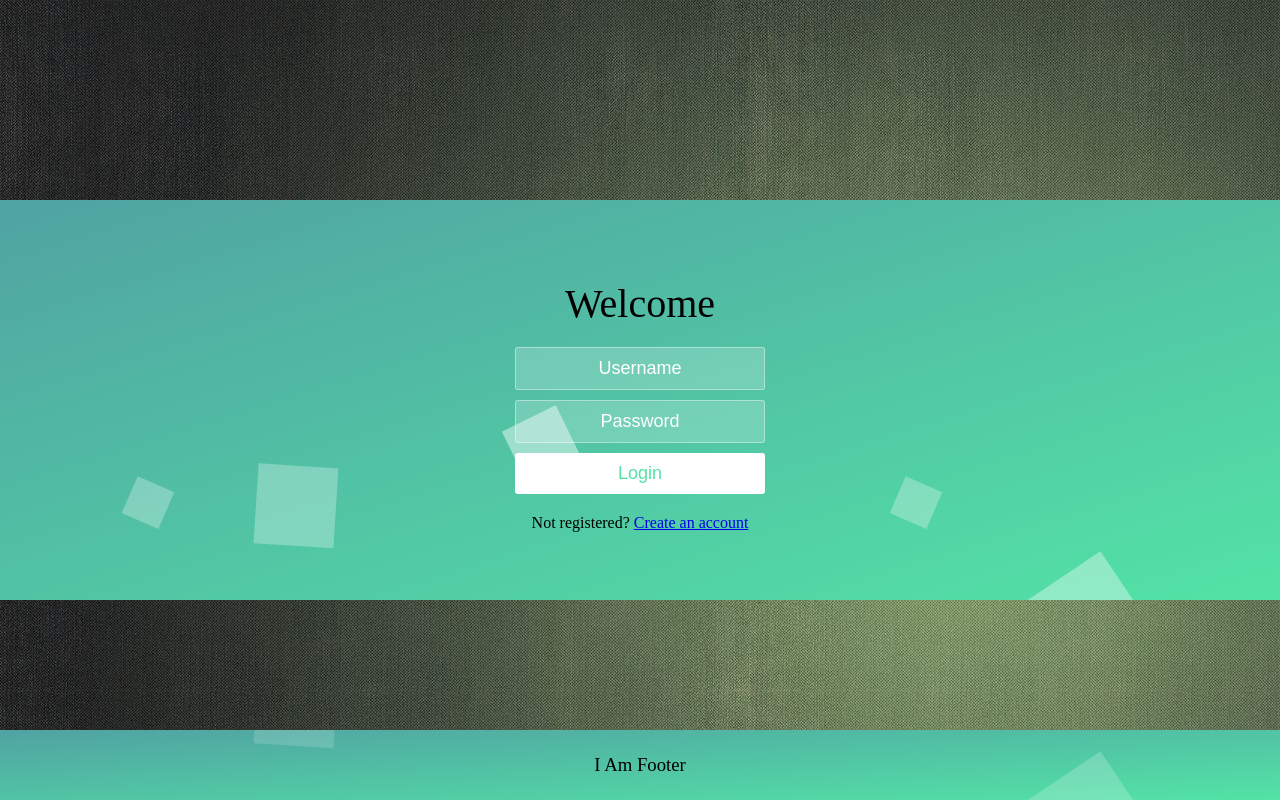
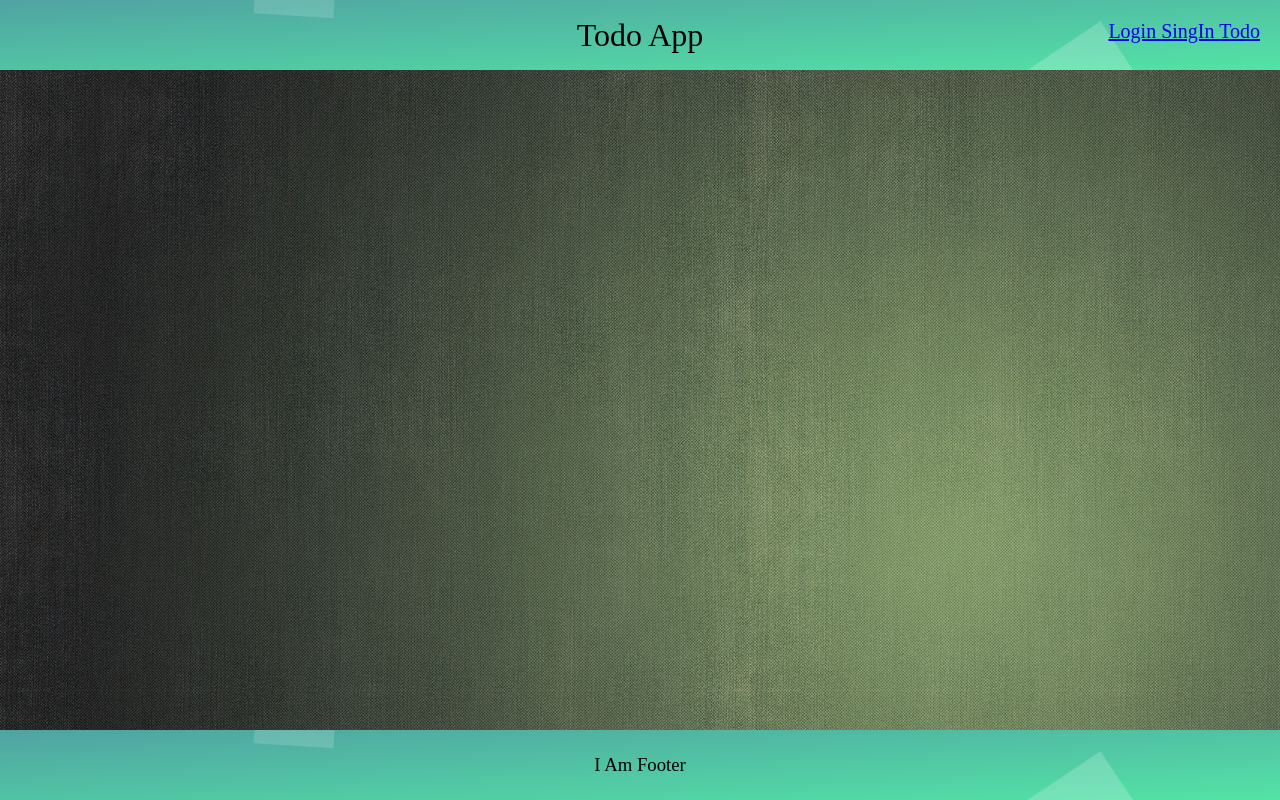
Before and after one commit to AlexanderVictorov/React_todo, a React (Create React App) app: page / in a window 1280 px wide. Built offline with nearby package versions, Linux system fonts and the light colour scheme; a web font is replaced by a local one.

Commit message:
installRoute

```diff
--- a/package.json
+++ b/package.json
@@ -12,6 +12,7 @@
     "@testing-library/user-event": "^13.5.0",
     "react": "^17.0.2",
     "react-dom": "^17.0.2",
+    "react-router-dom": "^6.2.1",
     "react-scripts": "5.0.0",
     "web-vitals": "^2.1.4"
   },
--- a/src/App.js
+++ b/src/App.js
@@ -1,18 +1,21 @@
 import React from "react";
 import './App.css';
+import {Route, Routes} from 'react-router-dom';
+import Footer from "./Components/Footer/Footer";
+import Login from "./Pages/Login/Login";
+import TodoList from "./Components/Todo/TodoList";
 import Header from "./Components/Header/Header";
-import TodoList from "./Components/Todo/TodoList";
-import Footer from "./Components/Footer/Footer";
 import Registration from "./Pages/Registration/Registration";
-import Login from "./Pages/Login/Login";
 
 function App() {
     return (
         <div className="App">
             <Header/>
-            {/*<TodoList/>*/}
-            <Login/>
-            {/*<Registration/>*/}
+            <Routes>
+                <Route path="login" element={<Login/>}/>
+                <Route path="registration" element={<Registration/>}/>
+                <Route path="todo" element={<TodoList/>}/>
+            </Routes>
             <Footer/>
         </div>
     );
--- a/src/Components/Header/Header.jsx
+++ b/src/Components/Header/Header.jsx
@@ -1,10 +1,12 @@
 import React from 'react';
 import './header.css'
+import Navigation from "../../Pages/Navigation/Navigation";
 const Header = () => {
     return (
-        <div className="wrapper">
-            <div className="container">
+        <div className="wr">
+            <div className="header">
                 <h1>Todo App</h1>
+                <Navigation/>
             </div>
             <ul className="bg-bubbles">
                 <li></li>
@@ -18,6 +20,7 @@ const Header = () => {
                 <li></li>
                 <li></li>
             </ul>
+
         </div>
 
     );
--- a/src/Components/Header/header.css
+++ b/src/Components/Header/header.css
@@ -12,7 +12,7 @@ body ::-webkit-input-placeholder {
     font-weight: 300;
 }
 
-.wrapper {
+.wr {
     display: flex;
     justify-content: center;
     align-items: center;
--- /dev/null
+++ b/src/Layout.js
@@ -0,0 +1,15 @@
+import React from 'react'
+
+const Layout = ({ children }) => {
+    return (
+        <div>
+            <header></header>
+            <main>
+                {children}
+            </main>
+            <footer></footer>
+        </div>
+    )
+}
+
+export default Layout
--- a/src/Pages/Login/Login.jsx
+++ b/src/Pages/Login/Login.jsx
@@ -1,11 +1,13 @@
 import React from 'react';
 import './style.css'
+import Layout from "../../Layout";
+
 const Login = () => {
     return (
+        <Layout>
             <div className="wrapper">
                 <div className="container">
                     <h1>Welcome</h1>
-
                     <form className="form">
                         <input type="text" placeholder="Username"/>
                         <input type="password" placeholder="Password"/>
@@ -13,7 +15,6 @@ const Login = () => {
                         <p className="message">Not registered? <a href="#">Create an account</a></p>
                     </form>
                 </div>
-
                 <ul className="bg-bubbles">
                     <li></li>
                     <li></li>
@@ -27,6 +28,7 @@ const Login = () => {
                     <li></li>
                 </ul>
             </div>
+        </Layout>
     );
 };
 
--- /dev/null
+++ b/src/Pages/Navigation/Navigation.jsx
@@ -0,0 +1,15 @@
+import React from 'react';
+import { Link } from 'react-router-dom'
+import './navigat.css'
+
+const Navigation = () => {
+    return (
+        <nav className='nav'>
+            <Link to='/login' >Login </Link>
+            <Link to='/registration' >SingIn </Link>
+            <Link to='/todo' >Todo </Link>
+        </nav>
+    );
+};
+
+export default Navigation;
--- /dev/null
+++ b/src/Pages/Navigation/navigat.css
@@ -0,0 +1,7 @@
+.nav{
+    position: absolute;
+    right: 20px;
+    top: 20px;
+    font-size: 20px;
+    z-index: 99;
+}
--- a/src/index.js
+++ b/src/index.js
@@ -1,10 +1,11 @@
 import React from 'react';
 import ReactDOM from 'react-dom';
 import App from './App';
+import {BrowserRouter} from "react-router-dom";
 
 ReactDOM.render(
-  <React.StrictMode>
-    <App />
-  </React.StrictMode>,
-  document.getElementById('root')
+    <BrowserRouter>
+        <App/>
+    </BrowserRouter>,
+    document.getElementById('root')
 );
```
Also changed, not shown: 1 other file (tests, documents, lock files or other folders). Lines whose indentation alone changed are shown as unchanged.
